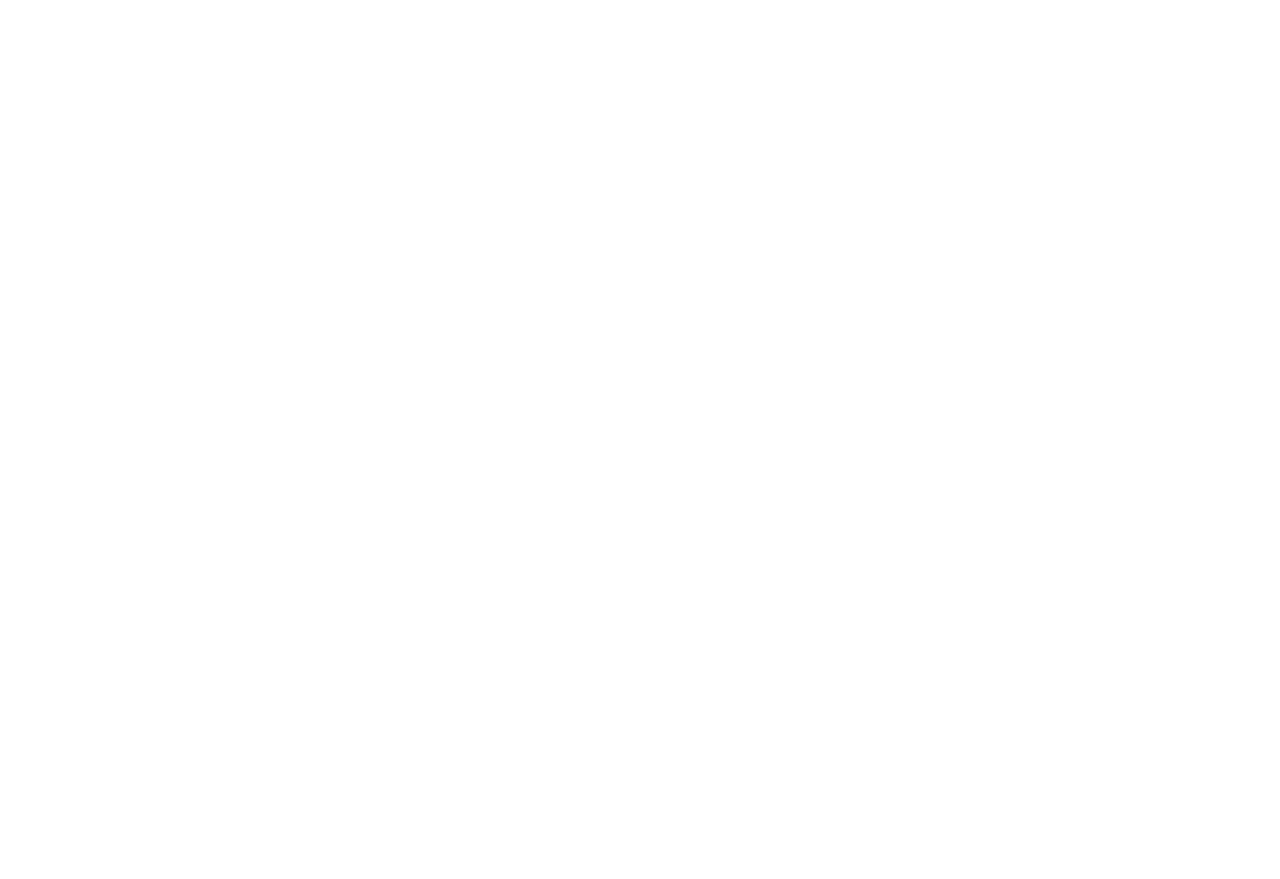
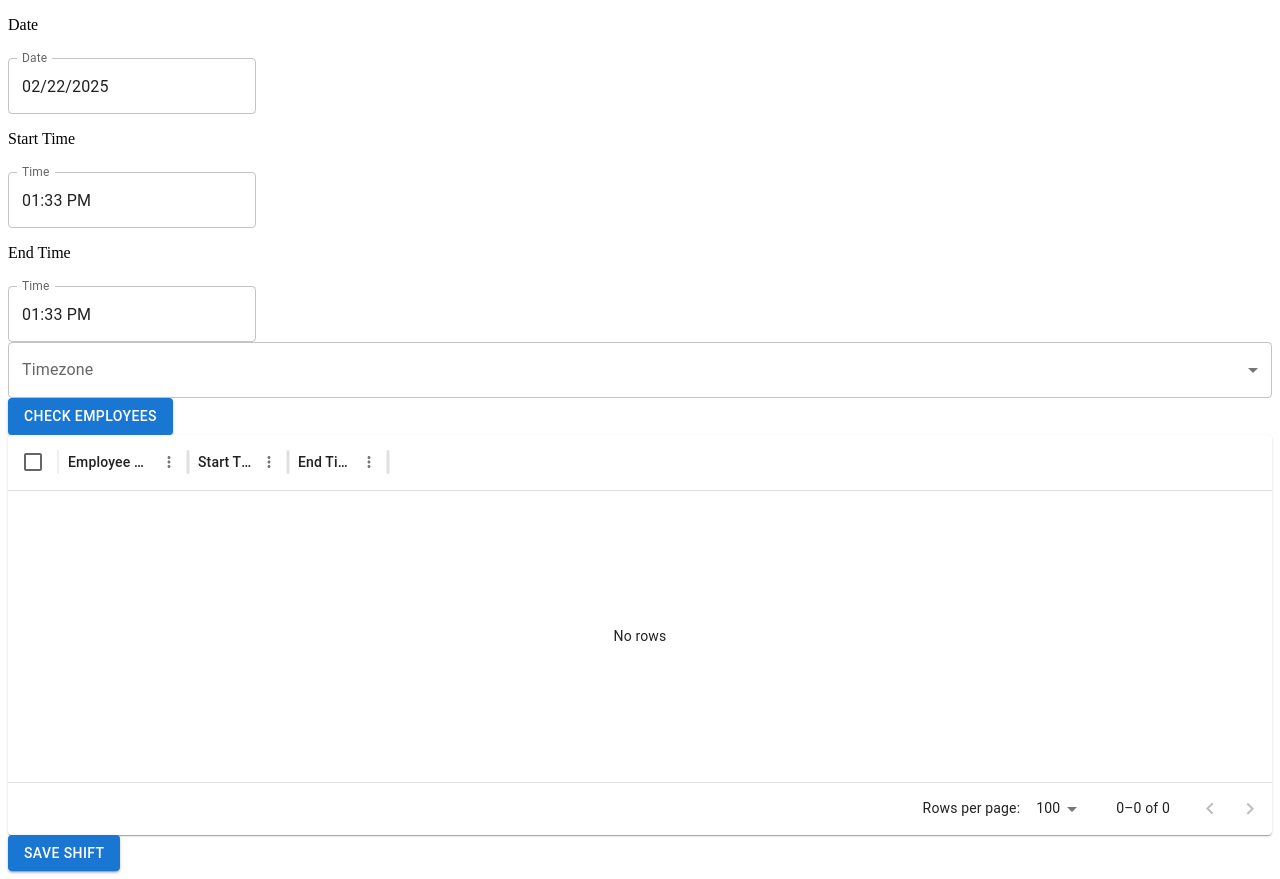
Before and after one commit to Ayush-Trip/Employee_Shift_Planning, a React (Vite) app in the folder client/: page /admin/shifts in a window 1280 px wide. Before the commit this address had no page. Before the commit the page ends 800 px from the top, so only its background shows below. Built offline with nearby package versions, Linux system fonts and the light colour scheme.

Commit message:
UI for shift

```diff
--- a/client/package.json
+++ b/client/package.json
@@ -13,6 +13,7 @@
     "@emotion/react": "^11.14.0",
     "@emotion/styled": "^11.14.0",
     "@mui/material": "^6.4.5",
+    "@mui/x-data-grid": "^7.27.0",
     "@mui/x-date-pickers": "^7.27.0",
     "axios": "^1.7.9",
     "dayjs": "^1.11.13",
--- a/client/src/App.jsx
+++ b/client/src/App.jsx
@@ -3,6 +3,7 @@ import Login from "./pages/auth/Login";
 import Register from "./pages/auth/Register";
 import Availability from "./pages/employee/Availability";
 import Welcome from "./pages/Welcome";
+import Shift from "./pages/admin/Shift";
 function App() {
   return (
     <>
@@ -11,6 +12,7 @@ function App() {
           <Route path="/" element={<Welcome />}></Route>
           <Route path="/register" element={<Register />}></Route>
           <Route path="/login" element={<Login />}></Route>
+          <Route path="/admin/shifts" element={<Shift />}></Route>
           <Route
             path="/employee/availability"
             element={<Availability />}
--- a/client/src/components/DatePickerComponent.jsx
+++ b/client/src/components/DatePickerComponent.jsx
@@ -9,7 +9,7 @@ const DatePickerComponent = (props) => {
     <LocalizationProvider dateAdapter={AdapterDayjs}>
       <DemoContainer components={["DatePicker", "DatePicker"]}>
         <DatePicker
-          label="Controlled picker"
+          label="Date"
           value={props.value}
           onChange={(newValue) => props.setValue(newValue)}
         />
--- a/client/src/components/TimePickerComponent.jsx
+++ b/client/src/components/TimePickerComponent.jsx
@@ -9,7 +9,7 @@ const TimePickerComponent = (props) => {
     <LocalizationProvider dateAdapter={AdapterDayjs}>
       <DemoContainer components={["TimePicker", "TimePicker"]}>
         <TimePicker
-          label="Controlled picker"
+          label="Time"
           value={props.value}
           onChange={(newValue) => props.setValue(newValue)}
         />
--- /dev/null
+++ b/client/src/pages/admin/Shift.jsx
@@ -0,0 +1,161 @@
+import moment from "moment-timezone";
+import React, { useState } from "react";
+import MenuItem from "@mui/material/MenuItem";
+import FormControl from "@mui/material/FormControl";
+import Select from "@mui/material/Select";
+import InputLabel from "@mui/material/InputLabel";
+import Button from "@mui/material/Button";
+import axios from "axios";
+import { DataGrid } from "@mui/x-data-grid";
+import Paper from "@mui/material/Paper";
+import dayjs from "dayjs";
+import DatePickerComponent from "../../components/DatePickerComponent";
+import TimePickerComponent from "../../components/TimePickerComponent";
+const Shift = () => {
+  const [shiftDate, setShiftDate] = useState(dayjs());
+  const [shiftStartTime, setShiftStartTime] = useState(dayjs(`${dayjs()}`));
+  const [shiftEndTime, setShiftEndTime] = useState(dayjs(`${dayjs()}`));
+  const [timezone, setTimezone] = useState("");
+  const [availableEmployees, setAvailableEmployees] = useState([]);
+  const [selectedEmployeeId, setSelectedEmployeeId] = useState(null);
+
+  const allTimezones = moment.tz.names();
+
+  const rows = availableEmployees.map((employee, index) => {
+    return {
+      id: employee.user._id,
+      employeeName: employee.user.name,
+      employeeID: employee.user._id,
+      startTime: employee.convertedAvailability.startTime,
+      endTime: employee.convertedAvailability.endTime,
+    };
+  });
+  const columns = [
+    { field: "employeeName", headerName: "Employee Name", width: 130 },
+    { field: "startTime", headerName: "Start Time", width: 100 },
+    { field: "endTime", headerName: "End Time", width: 100 },
+  ];
+
+  const handleSelectionChange = (selectionModel) => {
+    if (selectionModel.length > 0) {
+      const selectedId = selectionModel[0];
+      const selectedEmployee = availableEmployees.find(
+        (emp) => emp.user._id === selectedId
+      );
+      setSelectedEmployeeId(
+        selectedEmployee ? selectedEmployee.user._id : null
+      );
+      console.log(
+        "Selected Employee ID:",
+        selectedEmployee ? selectedEmployee.user._id : null
+      );
+    } else {
+      setSelectedEmployeeId(null);
+    }
+  };
+
+  const checkEmployees = async () => {
+    const data = {
+      date: dayjs(shiftDate).format("YYYY-MM-DD"),
+      startTime: dayjs(shiftStartTime).format("HH:mm"),
+      endTime: dayjs(shiftEndTime).format("HH:mm"),
+      timezone,
+    };
+    const token = localStorage.getItem("token");
+    const response = await axios.get(
+      "http://localhost:5000/admin/availableEmployees",
+      {
+        params: data,
+        headers: {
+          Authorization: `${token}`,
+        },
+      }
+    );
+    if (response.data.length > 0) {
+      setAvailableEmployees(response.data);
+    }
+  };
+
+  const saveShift = async () => {
+    const data = {
+      date: dayjs(shiftDate).format("YYYY-MM-DD"),
+      startTime: dayjs(shiftStartTime).format("HH:mm"),
+      endTime: dayjs(shiftEndTime).format("HH:mm"),
+      timezone,
+      employeeId: selectedEmployeeId,
+    };
+    const token = localStorage.getItem("token");
+    await axios.post("http://localhost:5000/admin/shifts", data, {
+      headers: {
+        Authorization: `${token}`,
+      },
+    });
+    console.log("created");
+  };
+
+  return (
+    <div>
+      <div>
+        <p>Date</p>
+        <DatePickerComponent
+          value={shiftDate}
+          setValue={(newDate) => setShiftDate(newDate)}
+        />
+      </div>
+      <div>
+        <p>Start Time</p>
+        <TimePickerComponent
+          value={shiftStartTime}
+          setValue={(newTime) => setShiftStartTime(newTime)}
+        />
+      </div>
+      <div>
+        <p>End Time</p>
+        <TimePickerComponent
+          value={shiftEndTime}
+          setValue={(newTime) => setShiftEndTime(newTime)}
+        />
+      </div>
+      <FormControl fullWidth>
+        <InputLabel id="timezone-dropdown">Timezone</InputLabel>
+        <Select
+          labelId="timezone-dropdown-label"
+          id="timezone-dropdown-label"
+          value={timezone}
+          label="Timezone"
+          onChange={(e) => setTimezone(e.target.value)}
+        >
+          {allTimezones.map((timezone, index) => {
+            return (
+              <MenuItem value={timezone} key={index}>
+                {timezone}
+              </MenuItem>
+            );
+          })}
+        </Select>
+      </FormControl>
+      <Button variant="contained" onClick={checkEmployees}>
+        Check Employees
+      </Button>
+
+      <Paper sx={{ height: 400, width: "100%" }}>
+        <DataGrid
+          rows={rows}
+          columns={columns}
+          onRowSelectionModelChange={(newId) => {
+            handleSelectionChange(newId);
+          }}
+          rowSelectionModel={selectedEmployeeId ? [selectedEmployeeId] : []}
+          checkboxSelection
+          sx={{ border: 0 }}
+        />
+      </Paper>
+
+      <Button variant="contained" onClick={saveShift}>
+        Save Shift
+      </Button>
+    </div>
+  );
+};
+
+export default Shift;
```
Also changed, not shown: 2 other files (tests, documents, lock files or other folders).
